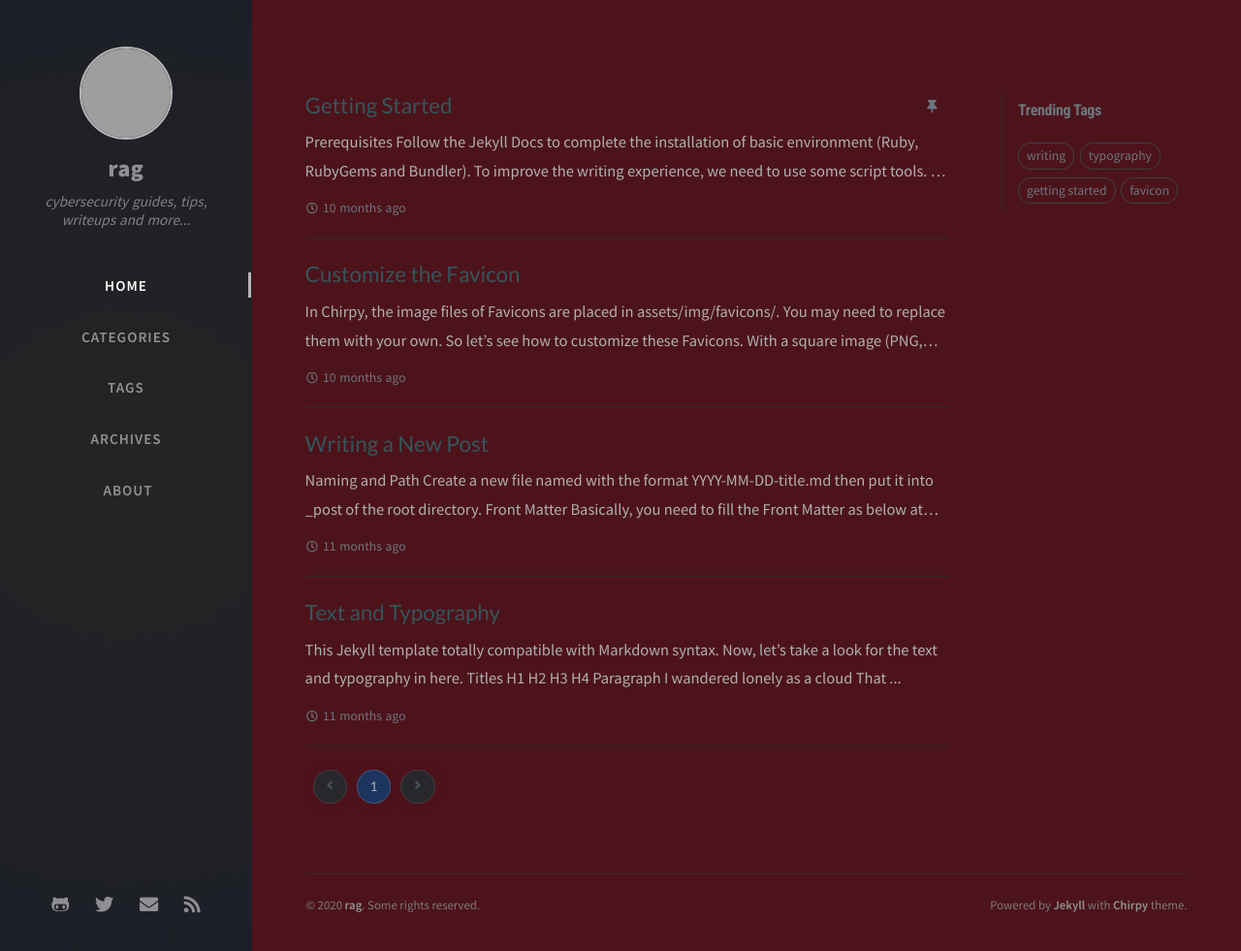
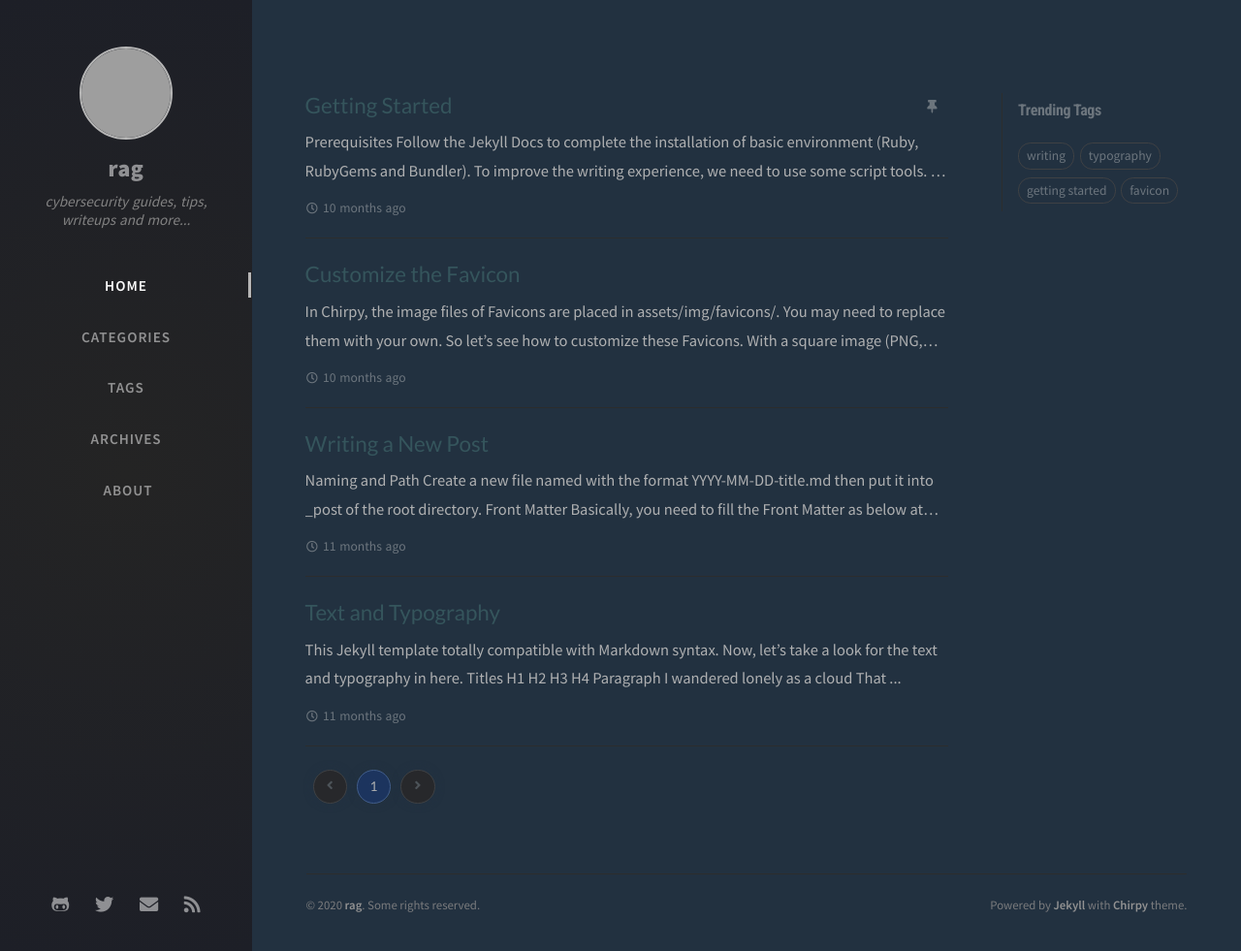
Before and after one commit to rag7/rag7.github.io, a Jekyll site: the page built from index.html, in a window 1280 px wide and 981 px high. Shown: the whole window at 97% size. Built offline with Jekyll 4.4.1, drawn with Linux system fonts in a browser that asks for light colours; nearby versions of some CDN libraries; the list of posts is cut into pages by our own code; comment, search, counter and statistics services are not loaded; grey boxes are pictures that could not be loaded.

Commit message:
Update dark-typography.scss

```diff
--- a/assets/css/_colors/dark-typography.scss
+++ b/assets/css/_colors/dark-typography.scss
@@ -8,9 +8,9 @@
 
 @mixin dark-scheme {
   /* framework */
-  --main-wrapper-bg: rgb(77, 19, 27);
+  --main-wrapper-bg: rgb(34, 49, 64);
   --body-bg: var(--main-wrapper-bg);
-  --topbar-wrapper-bg: rgb(56, 22, 27);
+  --topbar-wrapper-bg: rgb(38, 61, 84);
   --search-wrapper-bg: rgb(34, 34, 39);
   --search-icon-color: rgb(100, 102, 105);
   --input-focus-border-color: rgb(112, 114, 115);
```
